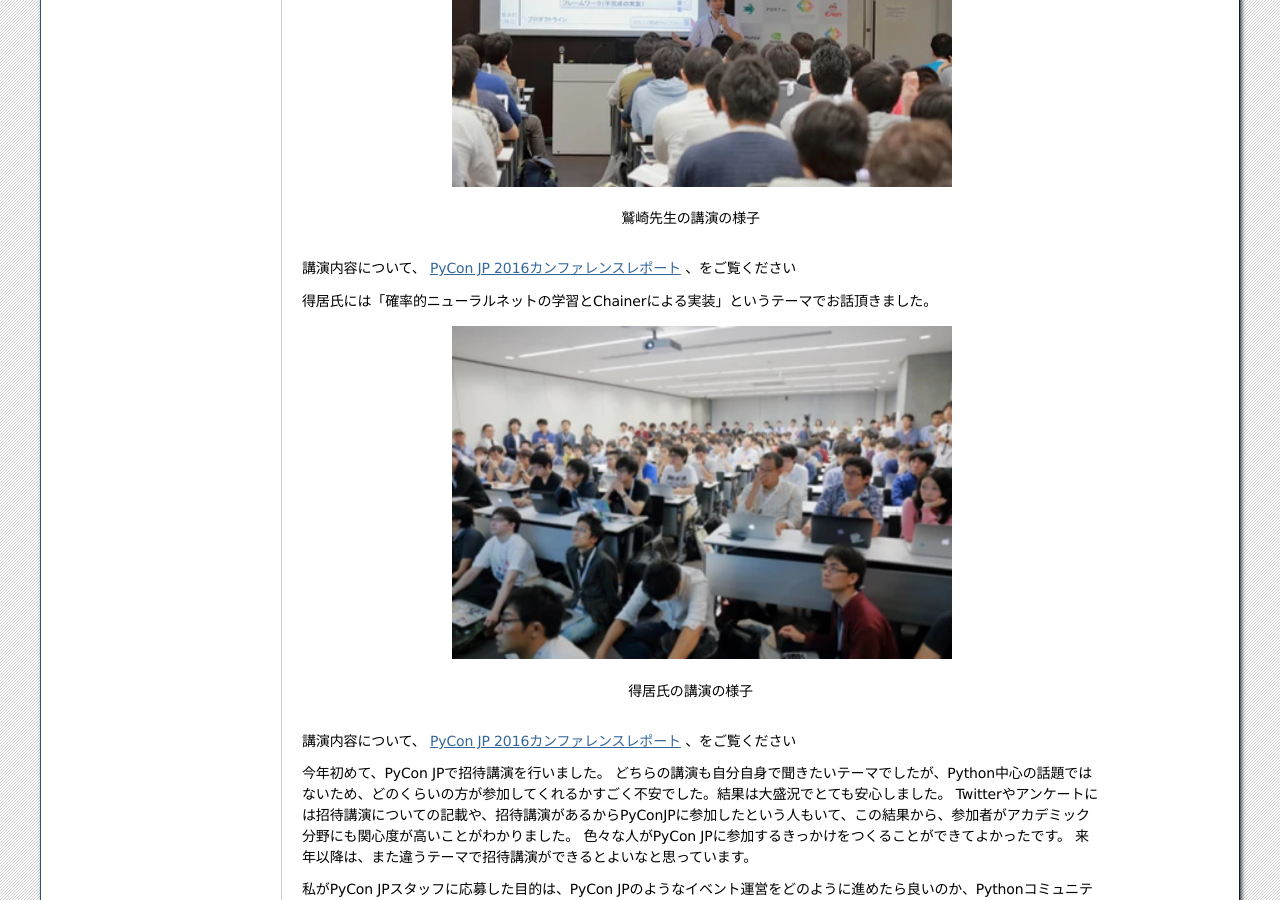
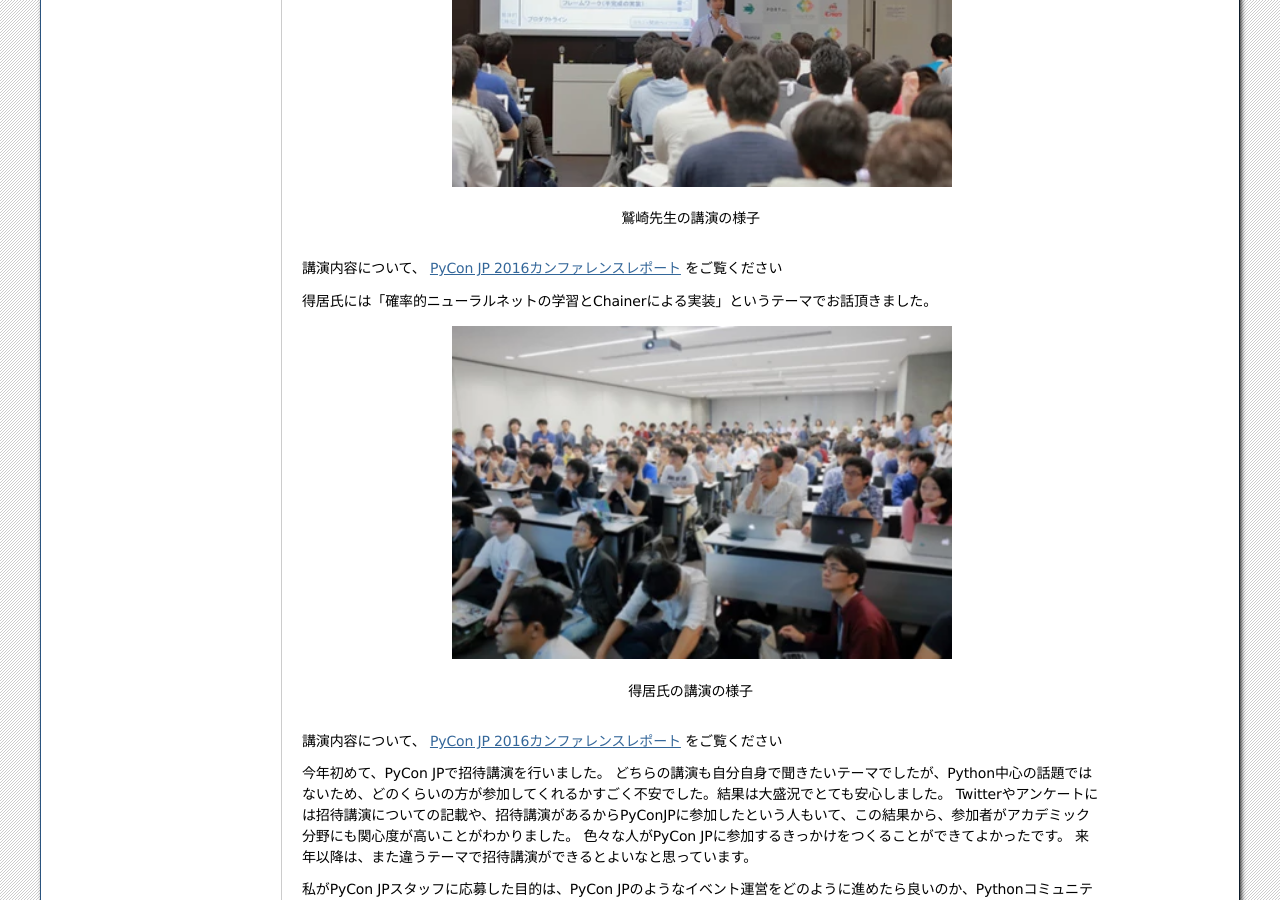
Before and after one commit to pyconjp/shoeisha2016, a Sphinx documentation site: the page built from source/afterreport_02_program.rst, in a window 1280 px wide and 900 px high, scrolled down 4163 px. Built offline with Sphinx 7.4.7, drawn with Linux system fonts in a browser that asks for light colours.

Commit message:
refs SAR-1550 レビュー指摘対応

```diff
--- a/source/afterreport_02_program.rst
+++ b/source/afterreport_02_program.rst
@@ -122,7 +122,7 @@ PyCon JP 2016の雰囲気をこのレポートを通して味わってみてく
 
    鷲崎先生の講演の様子
 
-講演内容について、 `PyCon JP 2016カンファレンスレポート  <http://gihyo.jp/news/report/01/pyconjp2016/0001>`_ 、をご覧ください
+講演内容について、 `PyCon JP 2016カンファレンスレポート  <http://gihyo.jp/news/report/01/pyconjp2016/0001>`__ をご覧ください
 
 得居氏には「確率的ニューラルネットの学習とChainerによる実装」というテーマでお話頂きました。
 
@@ -133,7 +133,7 @@ PyCon JP 2016の雰囲気をこのレポートを通して味わってみてく
    得居氏の講演の様子
 
 
-講演内容について、 `PyCon JP 2016カンファレンスレポート  <http://gihyo.jp/news/report/01/pyconjp2016/0001?page=3>`_ 、をご覧ください
+講演内容について、 `PyCon JP 2016カンファレンスレポート  <http://gihyo.jp/news/report/01/pyconjp2016/0001?page=3>`__ をご覧ください
 
 
 今年初めて、PyCon JPで招待講演を行いました。
```
